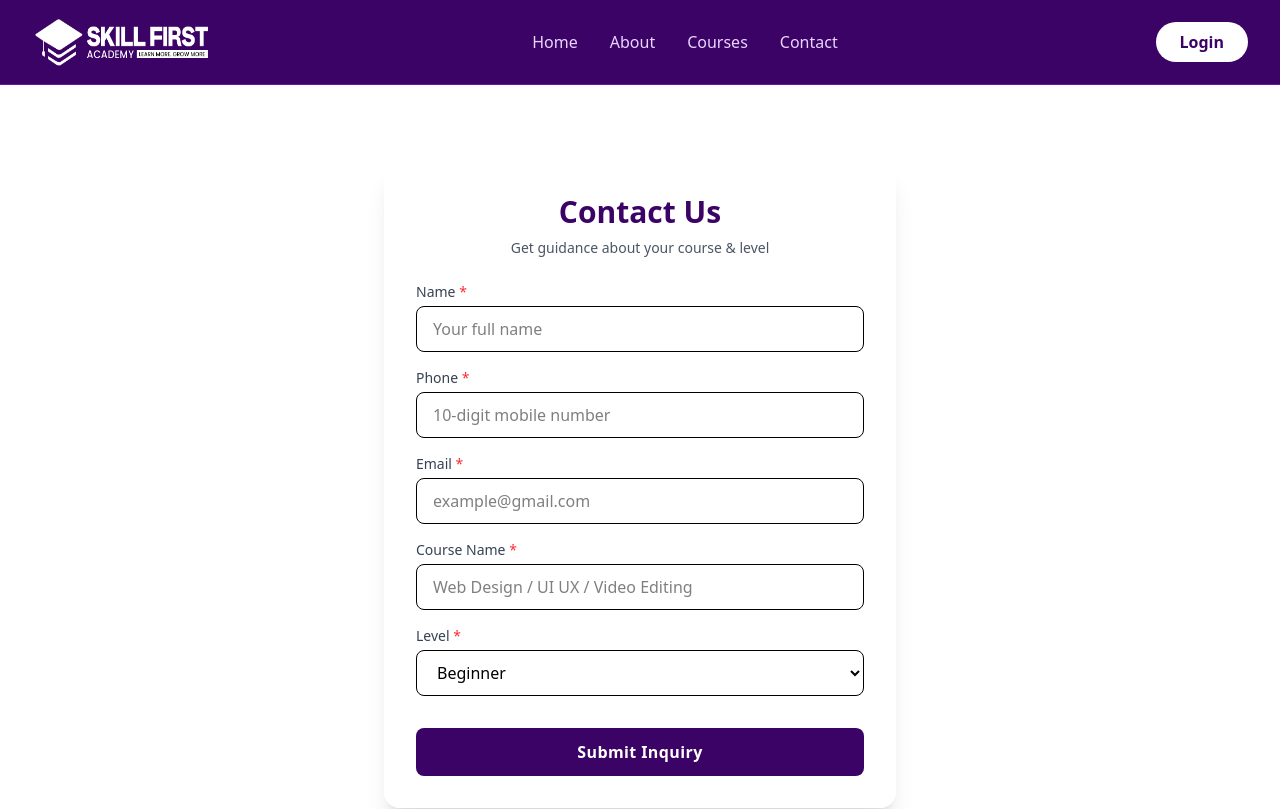
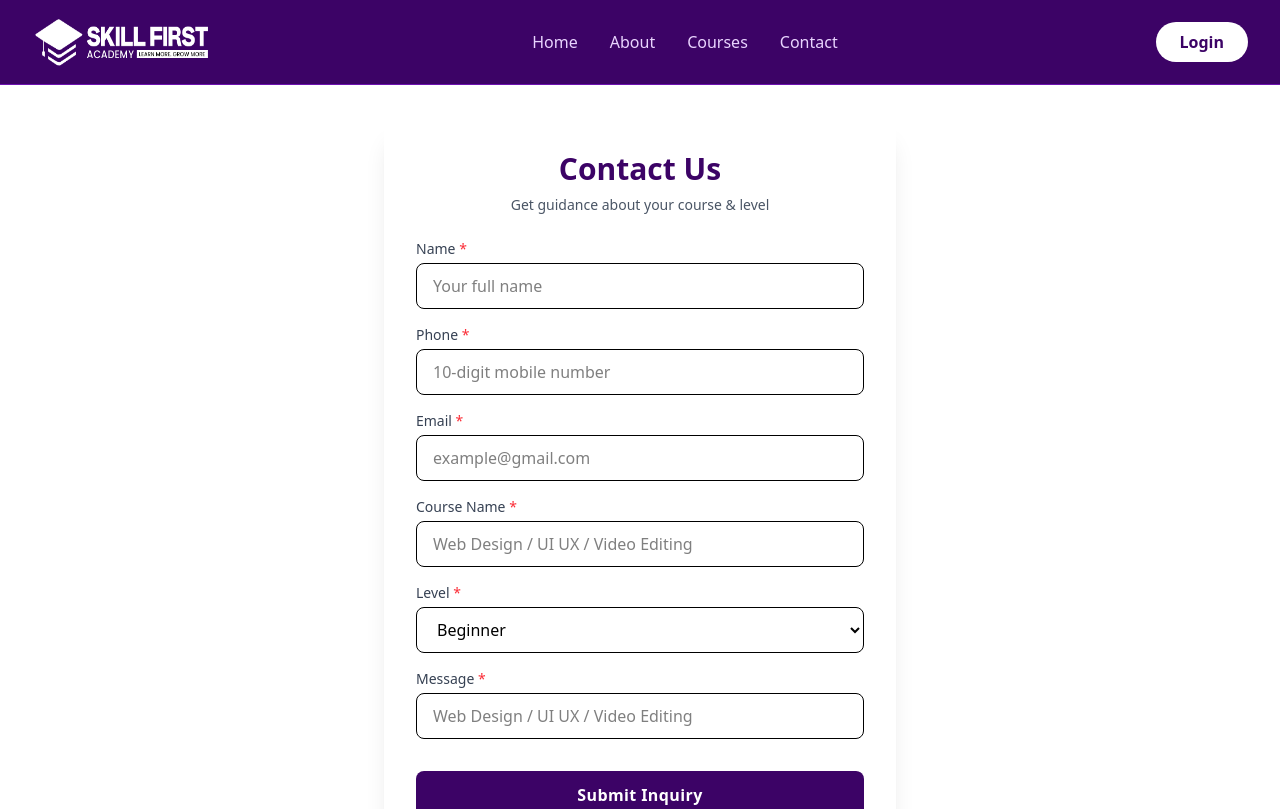
Before and after one commit to skillfirstacademy/SkillFirstFrontend, a React (Vite) app: page /contact in a window 1280 px wide. Shown: the top 809 px of the page. Built offline with nearby package versions, Linux system fonts and the light colour scheme.

Commit message:
done issue

```diff
--- a/src/Pages/ContactForm.jsx
+++ b/src/Pages/ContactForm.jsx
@@ -10,6 +10,7 @@ const ContactForm = () => {
     email: "",
     courseName: "",
     level: "beginner",
+    message:"",
   });
 
   const [loading, setLoading] = useState(false);
@@ -25,7 +26,7 @@ const ContactForm = () => {
     setMessage({ type: "", text: "" });
 
     try {
-      const res = await adminApi.post("/contact/", formData);
+      const res = await adminApi.post("/contact", formData);
       setMessage({ type: "success", text: res.data.message });
       setFormData({
         name: "",
@@ -33,6 +34,7 @@ const ContactForm = () => {
         email: "",
         courseName: "",
         level: "beginner",
+        message:"",
       });
     } catch (err) {
       setMessage({
@@ -153,6 +155,21 @@ const ContactForm = () => {
             </select>
           </div>
 
+          <div>
+            <label className="block text-sm font-medium text-gray-700 mb-1">
+              Message <span className="text-red-500">*</span>
+            </label>
+            <input
+              type="text"
+              name="message"
+              value={formData.message}
+              onChange={handleChange}
+              required
+              className="w-full px-4 py-2.5 border rounded-lg focus:ring-2 focus:ring-purple-600 focus:border-purple-600 outline-none"
+              placeholder="Web Design / UI UX / Video Editing"
+            />
+          </div>
+
           {/* Button */}
           <button
             type="submit"
--- a/src/Pages/ContactPage.jsx
+++ /dev/null
@@ -1,9 +0,0 @@
-import React from 'react'
-
-function ContactPage() {
-  return (
-    <div>ContactPage</div>
-  )
-}
-
-export default ContactPage
--- a/src/Pages/CourseDetailsPage.jsx
+++ b/src/Pages/CourseDetailsPage.jsx
@@ -975,7 +975,7 @@ function CourseDetailsPage() {
       {/* VIDEO PLAYER MODAL */}
       {playingVideo && (
         <StudentVideoplayer
-          videoUrl={`http://localhost:5000/api/videos/${playingVideo._id}/stream`}
+          videoUrl={`https://skillfirstbackend.onrender.com/api/videos/${playingVideo._id}/stream`}
           title={playingVideo.title}
           videoId={playingVideo._id}
           courseId={courseId}
--- a/src/Pages/LoginPage.jsx
+++ b/src/Pages/LoginPage.jsx
@@ -20,7 +20,7 @@ function LoginPage() {
   const [showConflictModal, setShowConflictModal] = useState(false);
 
   const handleGoogleSignIn = () => {
-    window.location.href = "http://localhost:5000/api/users/google";
+    window.location.href = "https://skillfirstbackend.onrender.com/api/users/google";
   };
 
   const getDeviceId = () => {
--- a/src/Pages/SignupPage.jsx
+++ b/src/Pages/SignupPage.jsx
@@ -25,7 +25,7 @@ function SignupPage() {
 
   // ✅ Google signup (same as login)
   const handleGoogleSignUp = () => {
-    window.location.href = "http://localhost:5000/api/users/google";
+    window.location.href = "https://skillfirstbackend.onrender.com/api/users/google";
   };
 
   // ✅ Signup submit
--- a/src/Pages/admin/AdminCourseDetail.jsx
+++ b/src/Pages/admin/AdminCourseDetail.jsx
@@ -337,7 +337,7 @@ function AdminCourseDetail() {
       {/* VIDEO PLAYER */}
       {playingVideo && (
         <VideoPlayer
-          videoUrl={`http://localhost:5000/api/videos/${playingVideo._id}/stream`}
+          videoUrl={`https://skillfirstbackend.onrender.com/api/videos/${playingVideo._id}/stream`}
           title={playingVideo.title}
           onClose={() => setPlayingVideo(null)}
         />
--- a/src/Pages/admin/AllStudents.jsx
+++ b/src/Pages/admin/AllStudents.jsx
@@ -134,7 +134,7 @@ function AllStudents() {
     (student) =>
       student.name?.toLowerCase().includes(searchTerm.toLowerCase()) ||
       student.email?.toLowerCase().includes(searchTerm.toLowerCase()) ||
-      student.phone?.includes(searchTerm),
+      student.mobile?.includes(searchTerm),
   );
 
   // Get selected course details
@@ -277,7 +277,7 @@ function AllStudents() {
                         {student.email || "N/A"}
                       </td>
                       <td className="px-6 py-4 text-sm text-gray-700">
-                        {student.phone || "N/A"}
+                        {student.mobile || "N/A"}
                       </td>
                       <td className="px-6 py-4 text-sm text-gray-600">
                         {formatDate(student.createdAt)}
@@ -434,7 +434,7 @@ function AllStudents() {
                       Phone Number
                     </label>
                     <p className="text-gray-700 bg-gray-50 px-4 py-2 rounded-lg">
-                      {viewingStudent.phone || "N/A"}
+                      {viewingStudent.mobile || "N/A"}
                     </p>
                   </div>
 
@@ -461,7 +461,7 @@ function AllStudents() {
                       Student ID
                     </label>
                     <p className="text-gray-700 bg-gray-50 px-4 py-2 rounded-lg font-mono text-sm">
-                      {viewingStudent._id}
+                      {viewingStudent.studentId}
                     </p>
                   </div>
                 </div>
--- a/src/Pages/admin/AllVideos.jsx
+++ b/src/Pages/admin/AllVideos.jsx
@@ -597,7 +597,7 @@ function AllVideos() {
       {/* Video Player Modal */}
       {playingVideo && (
         <VideoPlayer
-          videoUrl={`http://localhost:5000/api/videos/${playingVideo._id}/stream`}
+          videoUrl={`https://skillfirstbackend.onrender.com/api/videos/${playingVideo._id}/stream`}
           title={playingVideo.title}
           onClose={() => setPlayingVideo(null)}
           onError={(err) => {
--- a/src/api/adminApi.js
+++ b/src/api/adminApi.js
@@ -4,6 +4,9 @@ import { showError } from "../Componnets/AppToaster";
 const adminApi = axios.create({
   baseURL: "https://skillfirstbackend.onrender.com/api/",
 });
+// const adminApi = axios.create({
+//   baseURL: "http://localhost:5000/api/",
+// });
 
 let isRefreshing = false;
 let failedQueue = [];
@@ -72,7 +75,7 @@ adminApi.interceptors.response.use(
 
       try {
         const res = await axios.post(
-          "http://localhost:5000/api/users/refresh-token",
+          "https://skillfirstbackend.onrender.com/api/users/refresh-token",
           { refreshToken }
         );
 
--- a/src/api/axios.js
+++ b/src/api/axios.js
@@ -4,6 +4,9 @@ import { showError } from "../Componnets/AppToaster";
 const api = axios.create({
   baseURL: "https://skillfirstbackend.onrender.com/api/users",
 });
+// const api = axios.create({
+//   baseURL: "http://localhost:5000/api/users",
+// });
 
 let logoutTimeout = null;
 let isRefreshing = false;
@@ -148,12 +151,10 @@ api.interceptors.response.use(
         }
 
         try {
-          console.log("🔄 Attempting to refresh access token...");
-          console.log("🔄 Calling: http://localhost:5000/api/users/refresh-token");
 
           // Use base axios instance without interceptors for refresh
           const response = await axios.post(
-            "http://localhost:5000/api/users/refresh-token",
+            "https://skillfirstbackend.onrender.com/api/users/refresh-token",
             { refreshToken },
             {
               headers: {
```
Also changed, not shown: 1 other file (tests, documents, lock files or other folders).
